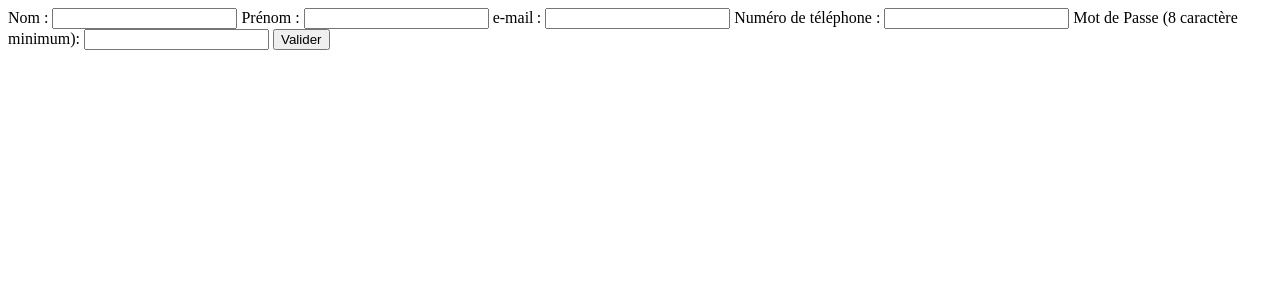
After one commit to MeillatTristan/Campus-Contest-2, a PHP site: page /inscription.php in a window 1280 px wide. The commit adds this page. Shown: the top 300 px of the page. Run offline with PHP 8.4, Linux system fonts and the light colour scheme.

Commit message:
ajout inscription

```diff
--- /dev/null
+++ b/connexion.php
@@ -0,0 +1,3 @@
+<?php
+
+?>
--- /dev/null
+++ b/inscription.php
@@ -0,0 +1,30 @@
+<!DOCTYPE html>
+<html lang="en">
+<head>
+  <meta charset="UTF-8">
+  <meta name="viewport" content="width=device-width, initial-scale=1.0">
+  <meta http-equiv="X-UA-Compatible" content="ie=edge">
+  <title>inscription</title>
+</head>
+<body>
+  <form action="createUser.php" method="post">
+
+    <label for="name">Nom :</label>
+    <input type="text" id="name" name="user_name">
+
+    <label for="firstname">Prénom :</label>
+    <input type="text" id="firstname" name="user_firstname">
+
+    <label for="mail">e-mail :</label>
+    <input type="email" id="mail" name="user_mail">
+
+    <label for="phone">Numéro de téléphone :</label>
+    <input type="text" id="phone" name="phone">
+
+    <label for="password">Mot de Passe (8 caractère minimum):</label>
+    <input type="password" id="password" name="password" minlength="8" required>
+
+    <input type="submit" value="Valider">
+  </form>
+</body>
+</html>
--- a/reservation.php
+++ b/reservation.php
@@ -20,7 +20,7 @@
     $idSerie = $_REQUEST['serie'];
     $tome = $_REQUEST['tome'];
     $stock = $bdd->query("SELECT stock from livre WHERE tome = $tome AND serieID = $idSerie")->fetch()[0];
-    if (stock > 0){
+    if ($stock > 0){
     $updateStock = $stock - 1;
 
     $updateRequest = "UPDATE livre SET stock=$updateStock WHERE serieID = $idSerie AND tome = $tome";
```
Also changed, not shown: createUser.php (added, +21 -0 lines).
